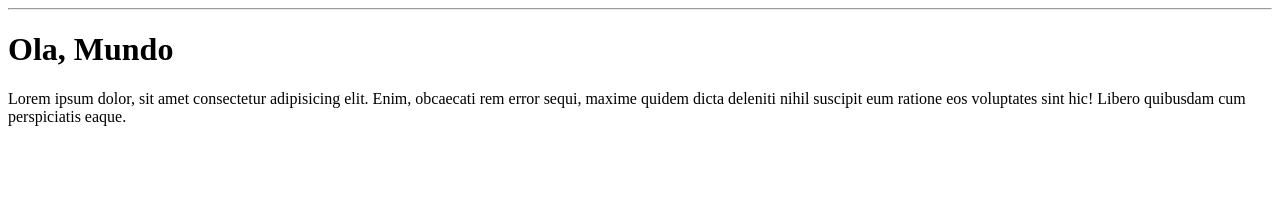
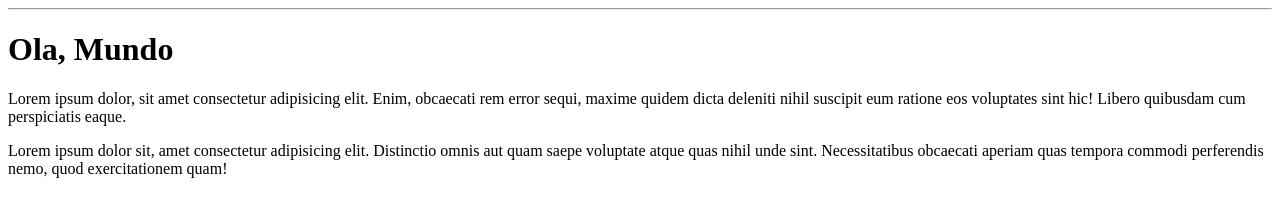
Before and after one commit to ArnaldoCastelo/Ola--Mundo, a plain HTML site: page Site-exemplo/index.html in a window 1280 px wide. Drawn offline with Linux system fonts and the light colour scheme.

Commit message:
Update index.html

```diff
--- a/Site-exemplo/index.html
+++ b/Site-exemplo/index.html
@@ -9,5 +9,6 @@
     <hr>
     <h1>Ola, Mundo</h1>
     <p>Lorem ipsum dolor, sit amet consectetur adipisicing elit. Enim, obcaecati rem error sequi, maxime quidem dicta deleniti nihil suscipit eum ratione eos voluptates sint hic! Libero quibusdam cum perspiciatis eaque.</p>
+    <p>Lorem ipsum dolor sit, amet consectetur adipisicing elit. Distinctio omnis aut quam saepe voluptate atque quas nihil unde sint. Necessitatibus obcaecati aperiam quas tempora commodi perferendis nemo, quod exercitationem quam!</p>
 </body>
 </html>
```
